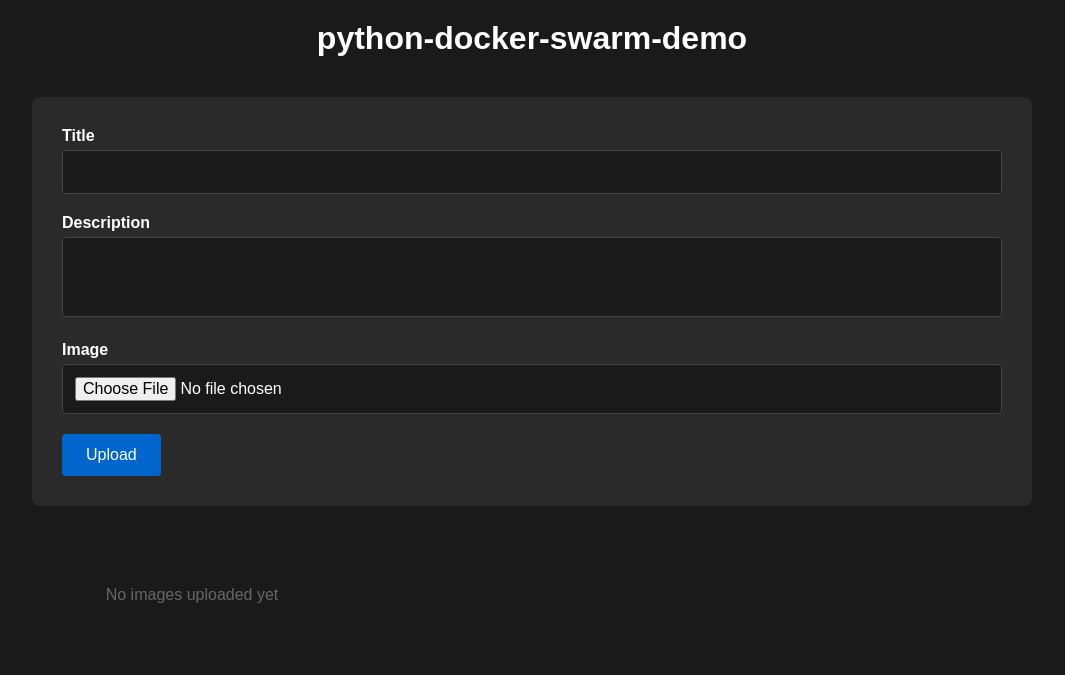
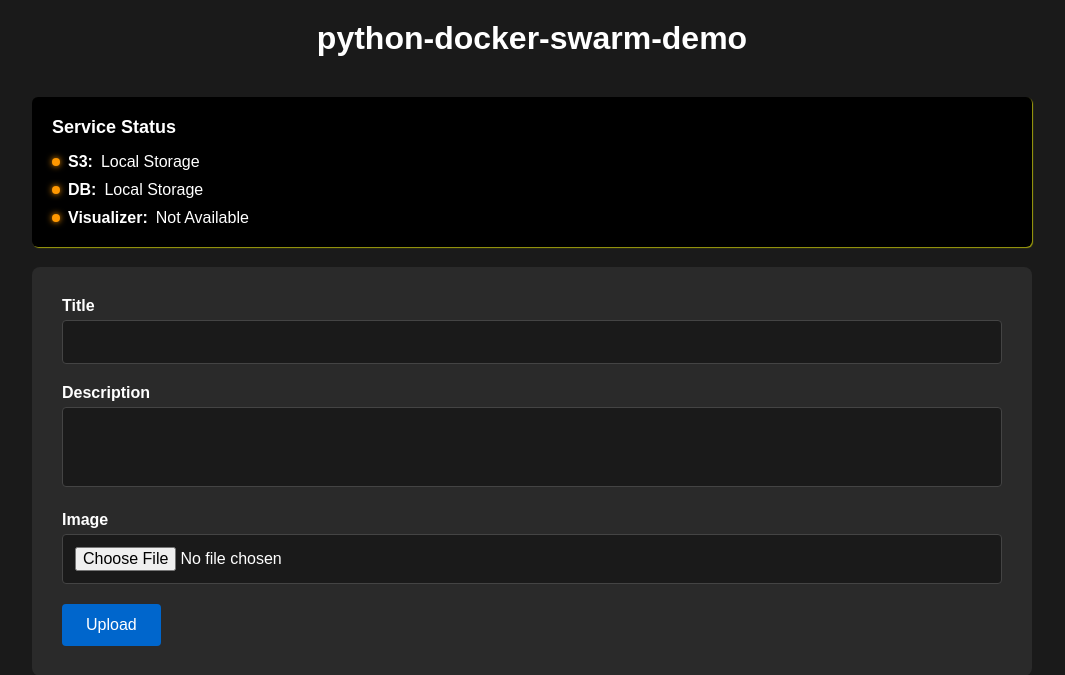
Before and after one commit to DennisByberg/python-docker-swarm-demo, a FastAPI app: page / in a window 1280 px wide. Shown: the top 675 px of the page, without its empty margins (108-1173 px from the left). Run offline with FastAPI, Linux system fonts and the light colour scheme; data that the repository does not hold is empty.

Commit message:
add AWS service status display with visualizer integration

```diff
--- a/app/templates/upload.html
+++ b/app/templates/upload.html
@@ -10,6 +10,41 @@
     <div class="container">
       <h1>python-docker-swarm-demo</h1>
 
+      <!-- AWS Status Information -->
+      <div class="aws-status">
+        <h3>Service Status</h3>
+        <div style="display: flex; gap: 10px; flex-wrap: wrap; flex-direction: column">
+          <div style="display: flex; align-items: center; gap: 8px">
+            <span
+              class="status-indicator {% if aws_status.s3_available %}aws{% else %}local{% endif %}"
+            ></span>
+            <strong>S3:</strong> {{ aws_status.s3_bucket }}
+          </div>
+          <div style="display: flex; align-items: center; gap: 8px">
+            <span
+              class="status-indicator {% if aws_status.dynamodb_available %}aws{% else %}local{% endif %}"
+            ></span>
+            <strong>DB:</strong> {{ aws_status.dynamodb_table }}
+          </div>
+          <div style="display: flex; align-items: center; gap: 8px">
+            <span
+              class="status-indicator {% if aws_status.visualizer_available %}aws{% else %}local{% endif %}"
+            ></span>
+            <strong>Visualizer:</strong>
+            {% if aws_status.visualizer_available %}
+            <a
+              href="javascript:void(0)"
+              onclick="openVisualizer()"
+              style="color: #4caf50; text-decoration: none"
+            >
+              {{ aws_status.visualizer_url }}
+            </a>
+            {% else %} {{ aws_status.visualizer_url }} {% endif %}
+          </div>
+        </div>
+      </div>
+
+      <!-- Upload Form -->
       <div class="upload-form">
         <form id="form">
           <div class="form-group">
@@ -31,6 +66,7 @@
         </form>
       </div>
 
+      <!-- Gallery -->
       <div class="gallery">
         {% for upload in uploads %}
         <div class="card">
@@ -49,5 +85,12 @@
     </div>
 
     <script src="/static/script.js"></script>
+    <script>
+      function openVisualizer() {
+        const currentUrl = window.location;
+        const visualizerUrl = `${currentUrl.protocol}//${currentUrl.hostname}:8080`;
+        window.open(visualizerUrl, '_blank');
+      }
+    </script>
   </body>
 </html>
```
